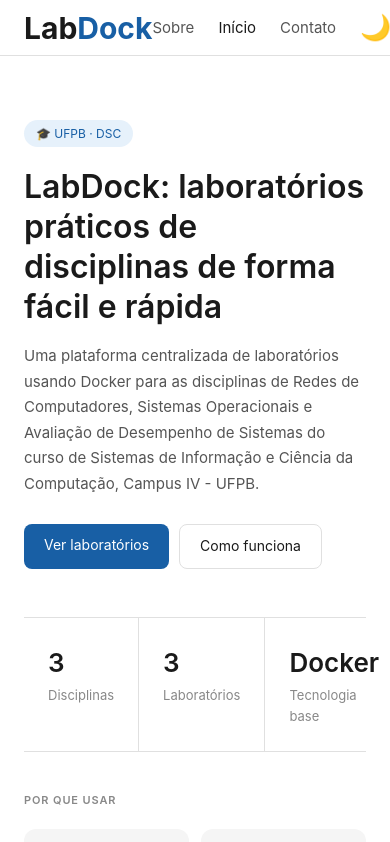
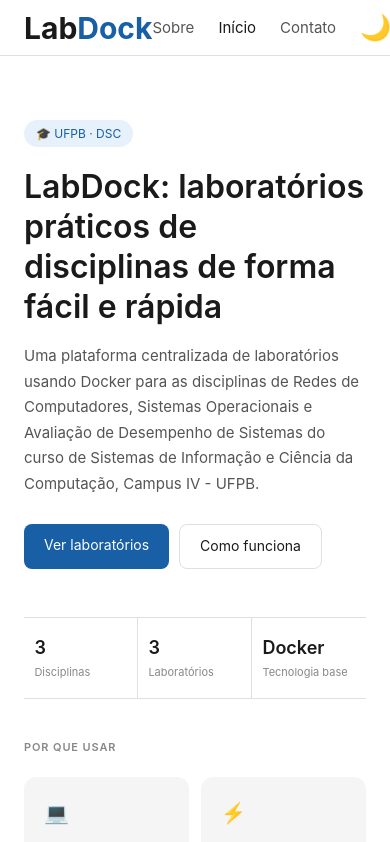
Before and after one commit to Daviddevlinux/labdock, a React (Vite) app: page / in a window 390 px wide. Shown: the top 842 px of the page. Built offline with nearby package versions, Linux system fonts and the light colour scheme.

Commit message:
Keep home stats side by side on mobile

```diff
--- a/src/index.css
+++ b/src/index.css
@@ -247,9 +247,29 @@
 .contrib-button svg { width: 18px; height: 18px; }
 
 @media (max-width: 780px) {
+  .stats { grid-template-columns: repeat(3, minmax(0, 1fr)); }
+  .stat {
+    padding: 1.25rem .85rem;
+    border-right: 0.5px solid var(--border);
+    border-bottom: none;
+  }
+  .stat-n { font-size: 22px; }
+  .stat-l { font-size: 12px; }
   .flow-step,
   .flow-prereq { width: 100%; }
   .social-strip { grid-template-columns: 1fr; }
   .inst-card { grid-template-columns: 1fr; }
   .inst-logos { grid-template-columns: repeat(2, minmax(0, 1fr)); }
 }
+
+@media (max-width: 560px) {
+  .stat { padding: 1rem .65rem; }
+  .stat-n { font-size: 18px; }
+  .stat-l { font-size: 11px; }
+}
+
+@media (max-width: 380px) {
+  .stat { padding: .9rem .5rem; }
+  .stat-n { font-size: 17px; }
+  .stat-l { font-size: 10px; }
+}
```
